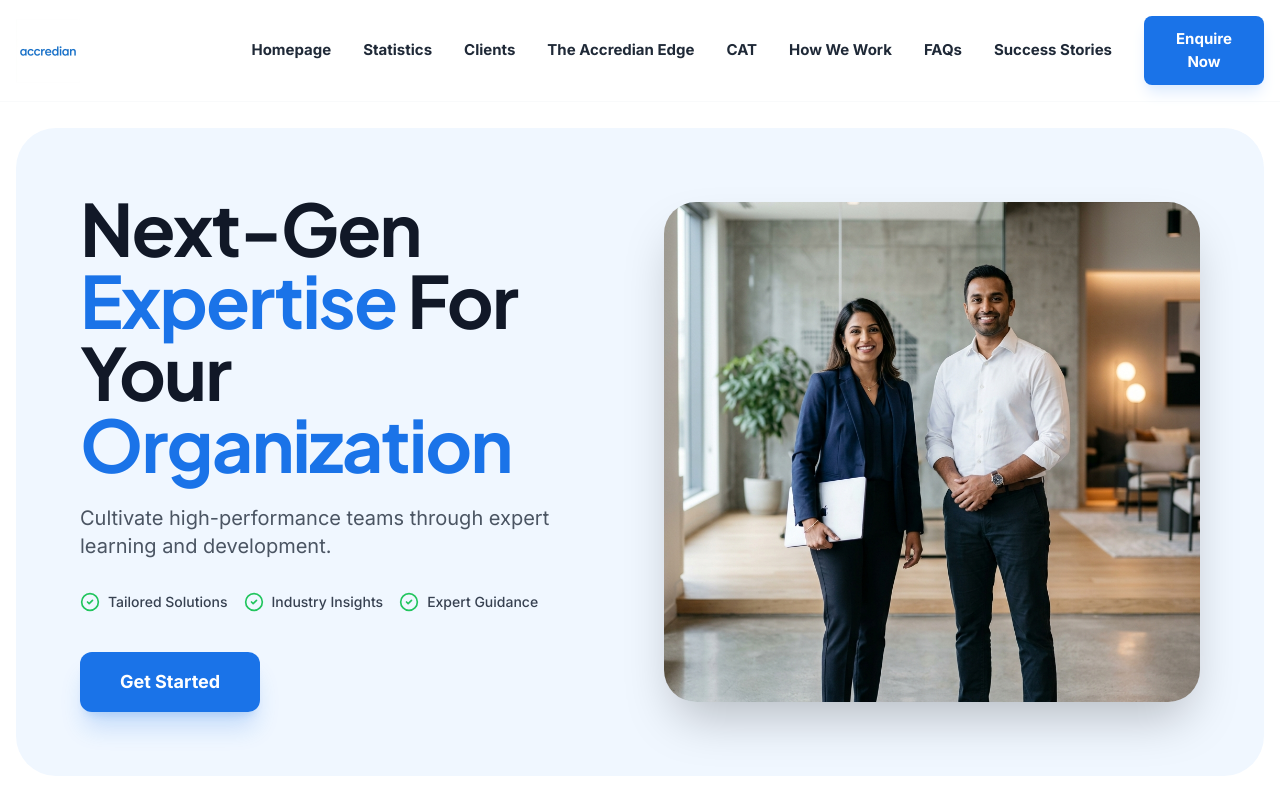
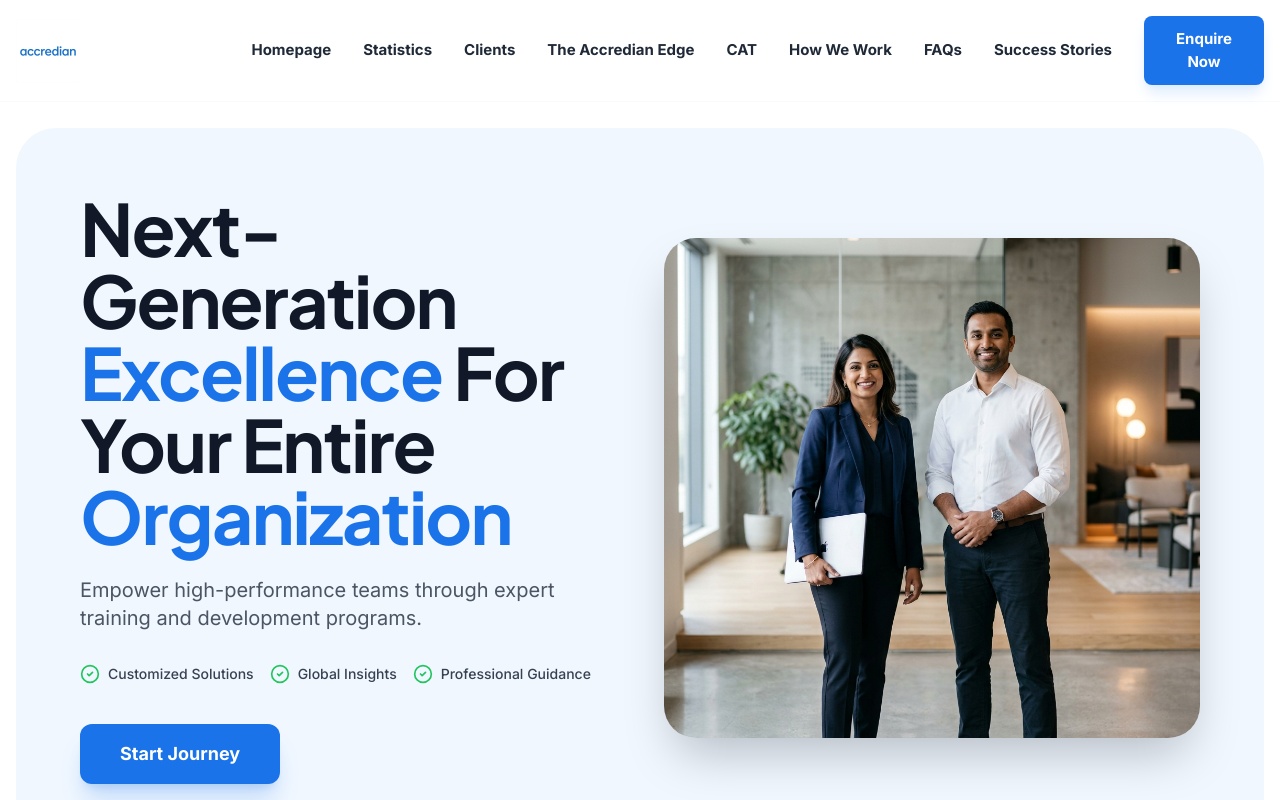
Before and after one commit to codexuttam/Accredian, a Next.js app: page / in a window 1280 px wide. Shown: the top 800 px of the page. Built offline with nearby package versions, Linux system fonts and the light colour scheme.

Commit message:
Update copy and components

```diff
--- a/src/components/home/Hero.tsx
+++ b/src/components/home/Hero.tsx
@@ -20,14 +20,14 @@ const Hero = () => {
               transition={{ duration: 0.5 }}
             >
               <h1 className="heading-primary mb-6">
-                Next-Gen <span className="text-brand-blue">Expertise</span> For Your <span className="text-brand-blue">Organization</span>
+                Next-Generation <span className="text-brand-blue">Excellence</span> For Your Entire <span className="text-brand-blue">Organization</span>
               </h1>
               <p className="text-xl text-gray-600 mb-8 max-w-lg">
-                Cultivate high-performance teams through expert learning and development.
+                Empower high-performance teams through expert training and development programs.
               </p>
 
               <div className="flex flex-col sm:flex-row gap-4 mb-10">
-                {["Tailored Solutions", "Industry Insights", "Expert Guidance"].map((item) => (
+                {["Customized Solutions", "Global Insights", "Professional Guidance"].map((item) => (
                   <div key={item} className="flex items-center gap-2">
                     <CheckCircle2 className="text-green-500 w-5 h-5" />
                     <span className="text-sm font-medium text-gray-700 whitespace-nowrap">{item}</span>
@@ -41,7 +41,7 @@ const Hero = () => {
                 onClick={openModal}
                 className="btn-primary shadow-xl shadow-brand-blue/20"
               >
-                Get Started
+                Start Journey
               </motion.button>
             </motion.div>
           </div>
@@ -56,7 +56,7 @@ const Hero = () => {
             >
               <Image
                 src="/images/hero_professionals.png"
-                alt="Experts for Organization"
+                alt="Professionals for Organization"
                 fill
                 sizes="(max-width: 768px) 100vw, 50vw"
                 className="object-cover rounded-2xl md:rounded-[32px] shadow-2xl"
--- a/src/components/layout/Footer.tsx
+++ b/src/components/layout/Footer.tsx
@@ -46,9 +46,9 @@ const Footer = () => {
               onClick={openModal}
               className="bg-brand-blue text-white px-10 py-3 rounded-lg font-bold hover:bg-blue-700 transition-all mb-2"
             >
-              Enquire Now
+              Inquire Now
             </button>
-            <p className="text-sm text-gray-500 font-medium">Speak with our Advisor</p>
+            <p className="text-sm text-gray-500 font-medium">Speak with our Expert Advisor</p>
           </div>
         </div>
 
@@ -60,7 +60,7 @@ const Footer = () => {
           <div>
             <h3 className="text-lg font-bold mb-6">Accredian</h3>
             <ul className="space-y-4 text-gray-700 text-[17px] font-semibold">
-              <li><Link href="/about" className="hover:text-brand-blue transition-colors">About</Link></li>
+              <li><Link href="/about" className="hover:text-brand-blue transition-colors">About Us</Link></li>
               <li><Link href="#" className="hover:text-brand-blue transition-colors">Blog</Link></li>
               <li><Link href="/why-accredian" className="hover:text-brand-blue transition-colors">Why Accredian</Link></li>
             </ul>
@@ -68,13 +68,13 @@ const Footer = () => {
 
           {/* Contact Us Column */}
           <div>
-            <h3 className="text-lg font-bold mb-6">Contact Us</h3>
+            <h3 className="text-lg font-bold mb-6">Get In Touch</h3>
             <ul className="space-y-4 text-gray-700 text-[17px] font-semibold">
               <li>
                 Email us: <Link href="mailto:enterprise@accredian.com" className="text-brand-blue hover:underline">enterprise@accredian.com</Link>
               </li>
               <li>
-                Office Address: 4th Floor, 250, Phase IV, Udyog Vihar, Sector 18, Gurugram, Haryana
+                Headquarters: 4th Floor, 250, Phase IV, Udyog Vihar, Sector 18, Gurugram, Haryana
               </li>
             </ul>
           </div>
```
